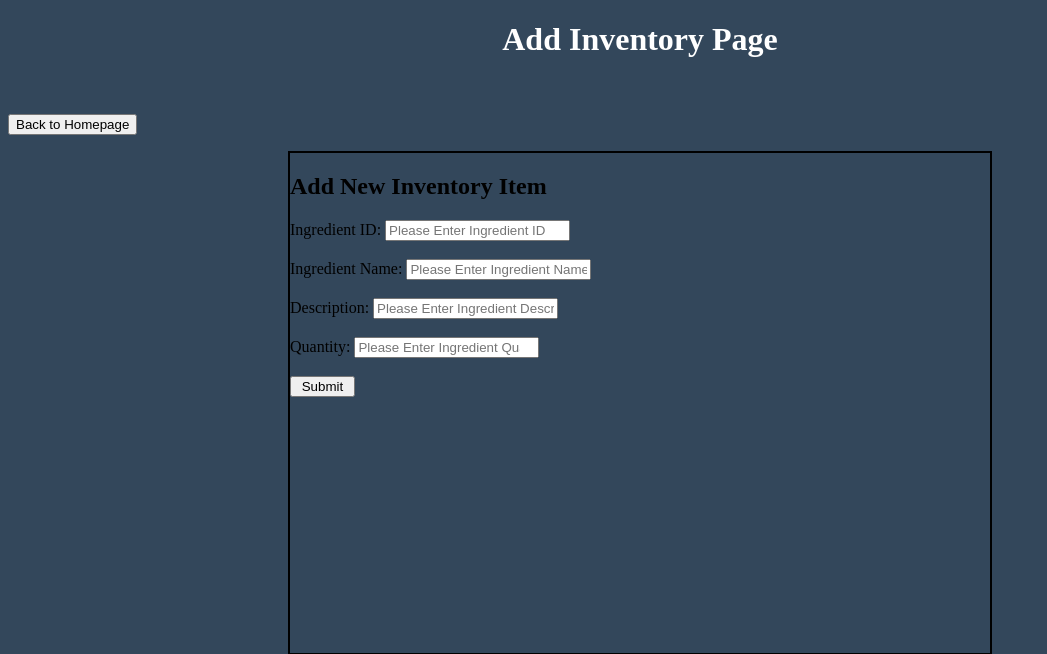
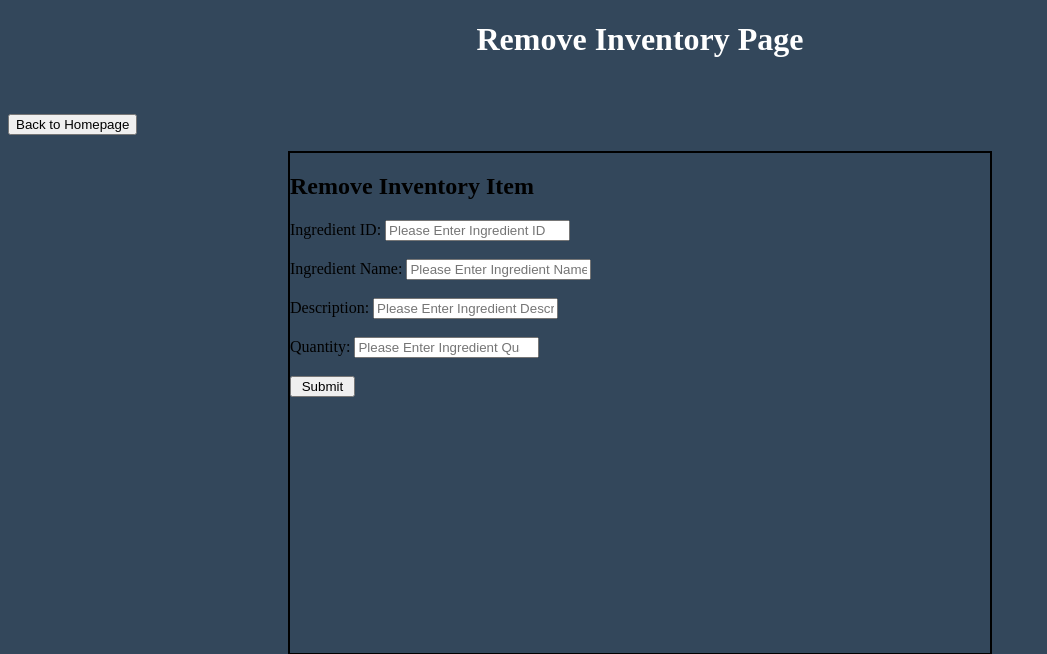
Before and after one commit to codfsh9/WaterDogSmokehouseInventorySystem, a PHP site: page /RemInv.php in a window 1280 px wide. Shown: the top 654 px of the page, without its empty margins (0-1047 px from the left). Run offline with PHP 8.4, Linux system fonts and the light colour scheme.

Commit message:
Update RemInv.php

```diff
--- a/RemInv.php
+++ b/RemInv.php
@@ -47,7 +47,7 @@
 </head>
 
 <body style="background-color:#33475b;">
-<h1 style="font-size: xx-large; text-align: center; color:white;">Add Inventory Page</h1>
+<h1 style="font-size: xx-large; text-align: center; color:white;">Remove Inventory Page</h1>
     <br>
     <p>
         <button onclick="window.location.href='MainPage.php'">
@@ -57,8 +57,8 @@
     <!doctype html>
 <html>
 
-<div id="addnewinventory">
-<h2>Add New Inventory Item</h2>
+<div id="removeinventory">
+<h2>Remove Inventory Item</h2>
 <form action="" method="post">
 <label>Ingredient ID:</label>
 <input type="text" name="ingredientid" required placeholder="Please Enter Ingredient ID"/><br><br>
@@ -83,7 +83,7 @@ if(isset($_POST["submit"]))
 include 'dbconfig.php';
 
 $sql = "DELETE FROM ingredients
-WHERE ing_id=ingredientid";
+WHERE ing_id='".$_POST["ingredientid"]."'";
 
 if ($conn->query($sql) === TRUE)
 {
```
